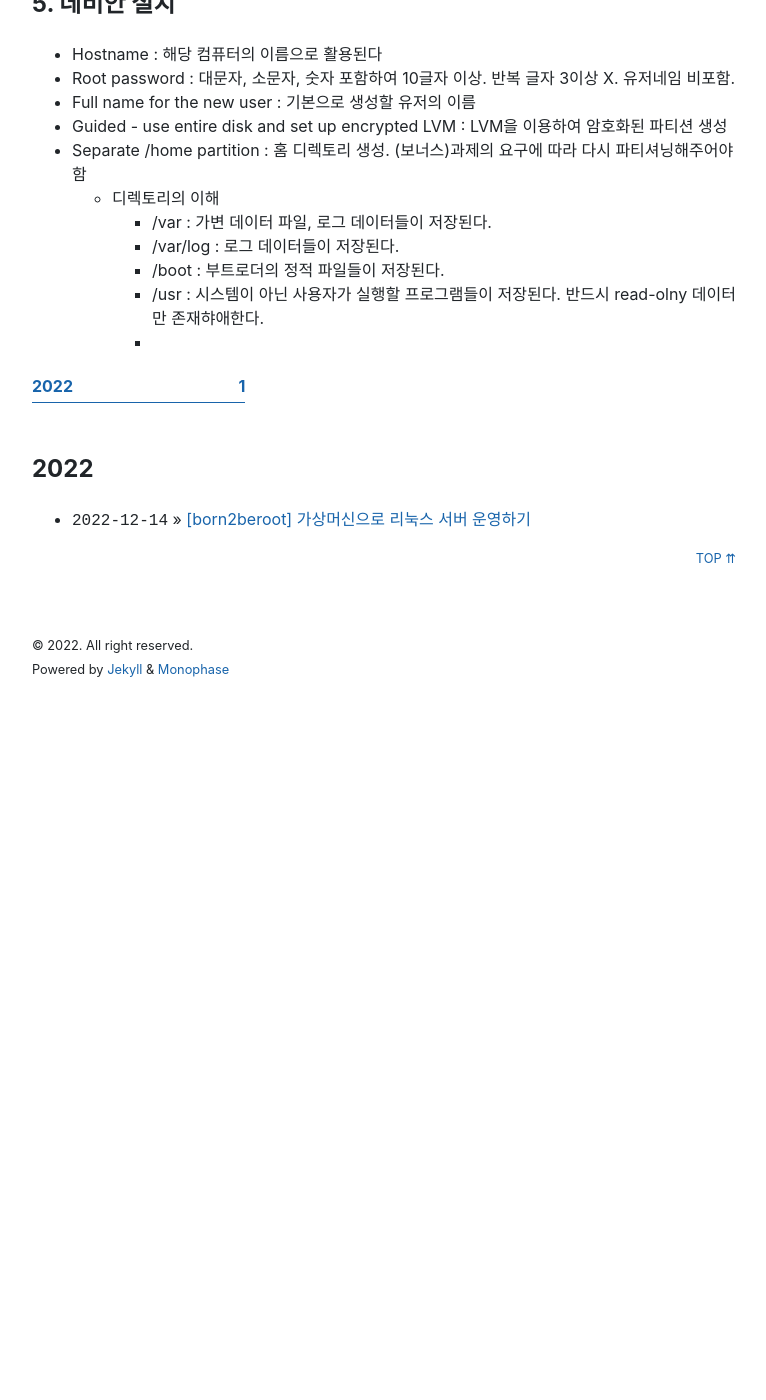
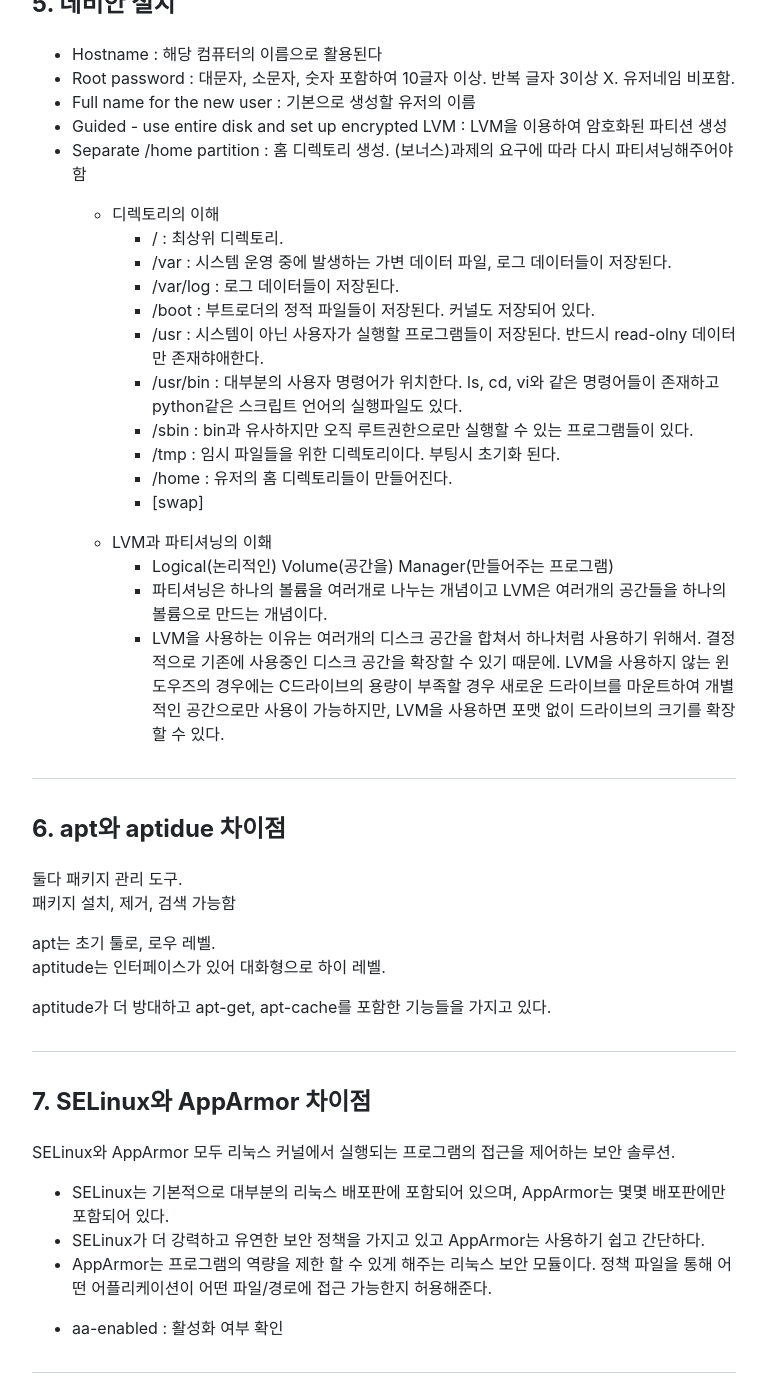
Before and after one commit to jeekpark/jeekpark.github.io, a Jekyll site: the page built from _posts/2022-12-14-[Born2beroot] 가상머신으로 리눅스 서버 운영하기.md, in a window 1280 px wide and 1400 px high, scrolled down 2630 px. Shown: the whole window, without its empty margins (256-1022 px from the left). Built offline with Jekyll 4.4.1, drawn with Linux system fonts in a browser that asks for light colours; nearby versions of some CDN libraries; before the commit the page ends 3326 px from its top, so only the background shows below that; some of the changed text lies outside the part shown.

Commit message:
Update 2022-12-14-[Born2beroot] 가상머신으로 리눅스 서버 운영하기.md

```diff
--- a/_posts/2022-12-14-[Born2beroot] 가상머신으로 리눅스 서버 운영하기.md
+++ b/_posts/2022-12-14-[Born2beroot] 가상머신으로 리눅스 서버 운영하기.md
@@ -64,9 +64,60 @@ type: years
 -  Full name for the new user : 기본으로 생성할 유저의 이름
 -  Guided - use entire disk and set up encrypted LVM : LVM을 이용하여 암호화된 파티션 생성
 -  Separate /home partition : 홈 디렉토리 생성. (보너스)과제의 요구에 따라 다시 파티셔닝해주어야 함
+
 	* 디렉토리의 이해
-		* /var : 가변 데이터 파일, 로그 데이터들이 저장된다.
+		* / : 최상위 디렉토리.
+		* /var : 시스템 운영 중에 발생하는 가변 데이터 파일, 로그 데이터들이 저장된다.
 		* /var/log : 로그 데이터들이 저장된다.
-		* /boot : 부트로더의 정적 파일들이 저장된다.
+		* /boot : 부트로더의 정적 파일들이 저장된다. 커널도 저장되어 있다.
 		* /usr : 시스템이 아닌 사용자가 실행할 프로그램들이 저장된다. 반드시 read-olny 데이터만 존재햐애한다.
-		*
+		* /usr/bin : 대부분의 사용자 명령어가 위치한다. ls, cd, vi와 같은 명령어들이 존재하고 python같은 스크립트 언어의 실행파일도 있다.
+		* /sbin : bin과 유사하지만 오직 루트권한으로만 실행할 수 있는 프로그램들이 있다.
+		* /tmp : 임시 파일들을 위한 디렉토리이다. 부팅시 초기화 된다.
+		* /home : 유저의 홈 디렉토리들이 만들어진다.
+		* [swap]
+
+	* LVM과 파티셔닝의 이홰
+		* Logical(논리적인) Volume(공간을) Manager(만들어주는 프로그램)
+		* 파티셔닝은 하나의 볼륨을 여러개로 나누는 개념이고 LVM은 여러개의 공간들을 하나의 볼륨으로 만드는 개념이다.
+		* LVM을 사용하는 이유는 여러개의 디스크 공간을 합쳐서 하나처럼 사용하기 위해서. 결정적으로 기존에 사용중인 디스크 공간을 확장할 수 있기 때문에. LVM을 사용하지 않는 윈도우즈의 경우에는 C드라이브의 용량이 부족할 경우 새로운 드라이브를 마운트하여 개별적인 공간으로만 사용이 가능하지만, LVM을 사용하면 포맷 없이 드라이브의 크기를 확장할 수 있다.
+
+
+* * *
+
+## 6. apt와 aptidue 차이점
+둘다 패키지 관리 도구.
+패키지 설치, 제거, 검색 가능함
+
+apt는 초기 툴로, 로우 레벨.
+aptitude는 인터페이스가 있어 대화형으로 하이 레벨.
+
+aptitude가 더 방대하고 apt-get, apt-cache를 포함한 기능들을 가지고 있다.
+
+
+* * *
+
+## 7. SELinux와 AppArmor 차이점
+
+SELinux와 AppArmor 모두 리눅스 커널에서 실행되는 프로그램의 접근을 제어하는 보안 솔루션.
+
+- SELinux는 기본적으로 대부분의 리눅스 배포판에 포함되어 있으며, AppArmor는 몇몇 배포판에만 포함되어 있다.
+- SELinux가 더 강력하고 유연한 보안 정책을 가지고 있고 AppArmor는 사용하기 쉽고 간단하다.
+- AppArmor는 프로그램의 역량을 제한 할 수 있게 해주는 리눅스 보안 모듈이다. 정책 파일을 통해 어떤 어플리케이션이 어떤 파일/경로에 접근 가능한지 허용해준다.
+
+
+- aa-enabled : 활성화 여부 확인
+
+
+* * *
+
+## 8. sudo
+
+sudo를 설치하기 위해서 루트 권한이 필요하다.
+1. root user로 로그인
+2. apt-get update
+3. apt-get install sudo
+4. visudo : sudoer파일 접근하여 secure_path에 /snap/bin 추가하기
+6. adduser [username] sudo : sudo 그룹에 유저 포함시키기
+7. logout
+8. sudo ls /root : 유저가 sudo 그룹에 포함됐는지 확인
```
